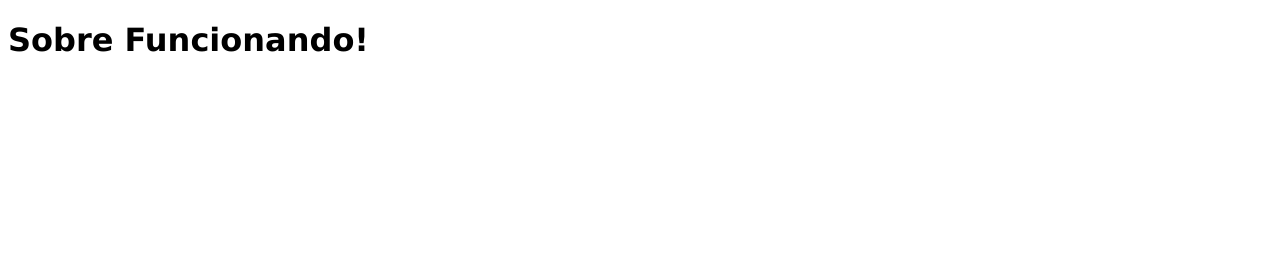
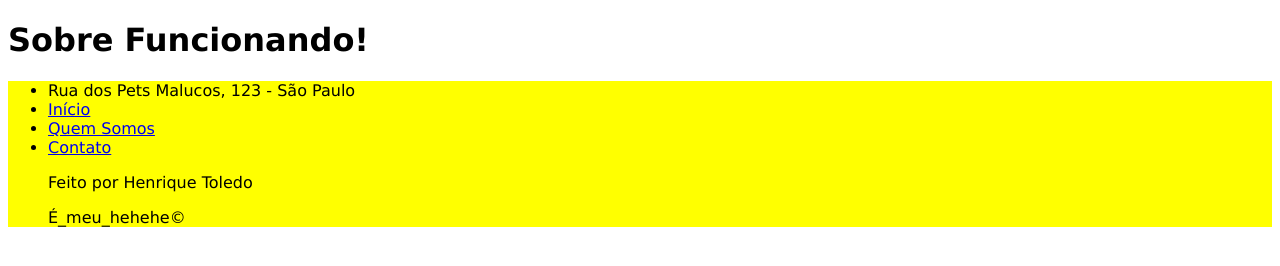
Before and after one commit to Henrique14Toledo/neu-aula-4, a plain HTML site: page about.html in a window 1280 px wide. Drawn offline with Linux system fonts and the light colour scheme.

Commit message:
Second COmmit

```diff
--- a/about.html
+++ b/about.html
@@ -7,5 +7,15 @@
     </head>
     <body style="font-family: Verdana, Geneva, Tahoma, sans-serif;">
         <h1>Sobre Funcionando!</h1>
+        <footer style="background-color: yellow;">
+            <ul>
+                <li>Rua dos Pets Malucos, 123 - São Paulo</li>
+                <li><a href="index.html">Início</a></li>
+                <li><a href="about.html">Quem Somos</a></li>
+                <li><a href="contacts.html">Contato</a></li>
+                <p>Feito por Henrique Toledo</p>
+                <p>É_meu_hehehe<up>&copy;</up></p>
+            </ul>
+        </footer>
     </body>
 </html>
```
Also changed, not shown: contacts.html (+10 -0 lines), index.html (+3 -0 lines), products.html (+10 -0 lines).
